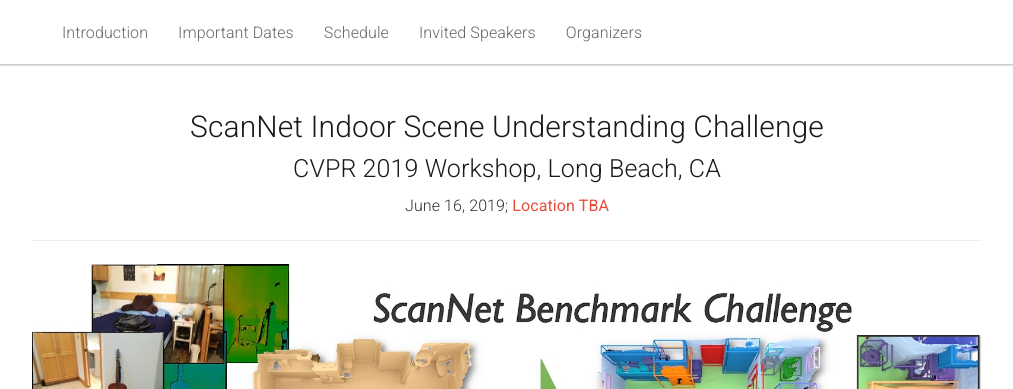
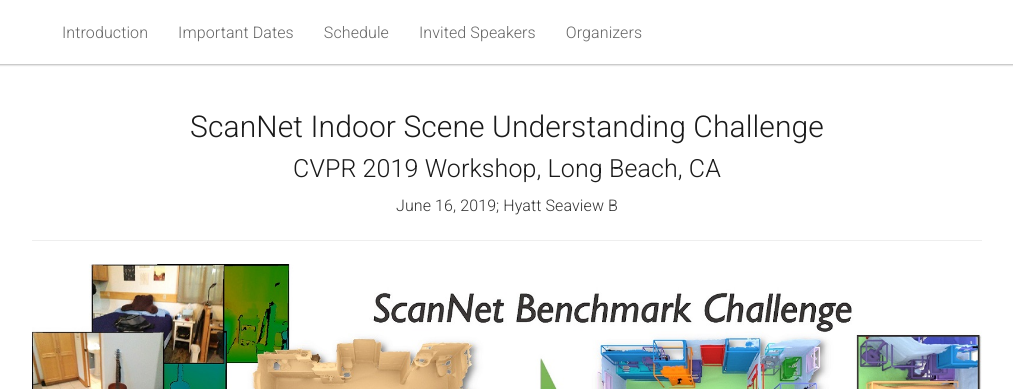
Before and after one commit to ScanNet/cvpr2019workshop, a Jekyll site: the page built from _pages/home.md, in a window 1280 px wide and 900 px high. Shown: the top 389 px of the window, without its empty margins (133-1146 px from the left). Built offline with Jekyll 4.4.1, drawn with Linux system fonts in a browser that asks for light colours.

Commit message:
Update home.md

```diff
--- a/_pages/home.md
+++ b/_pages/home.md
@@ -15,7 +15,7 @@
   <div class="col-xs-12">
     <center><h1>ScanNet Indoor Scene Understanding Challenge</h1></center>
     <center><h2>CVPR 2019 Workshop, Long Beach, CA</h2></center>
-    <center>June 16, 2019; <span style="color:#e74c3c;font-weight:400;">Location TBA</span></center>
+    <center>June 16, 2019; Hyatt Seaview B</center>
   </div>
 </div>
 
```
